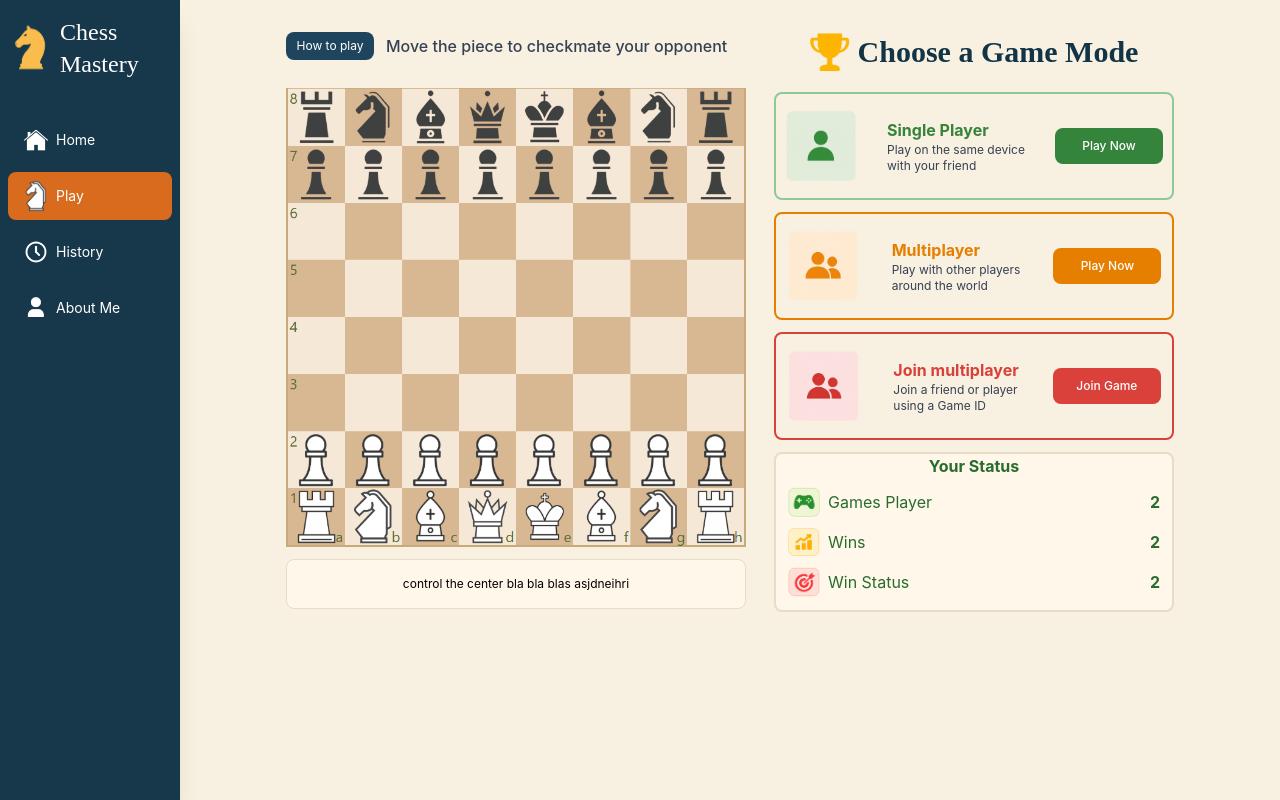
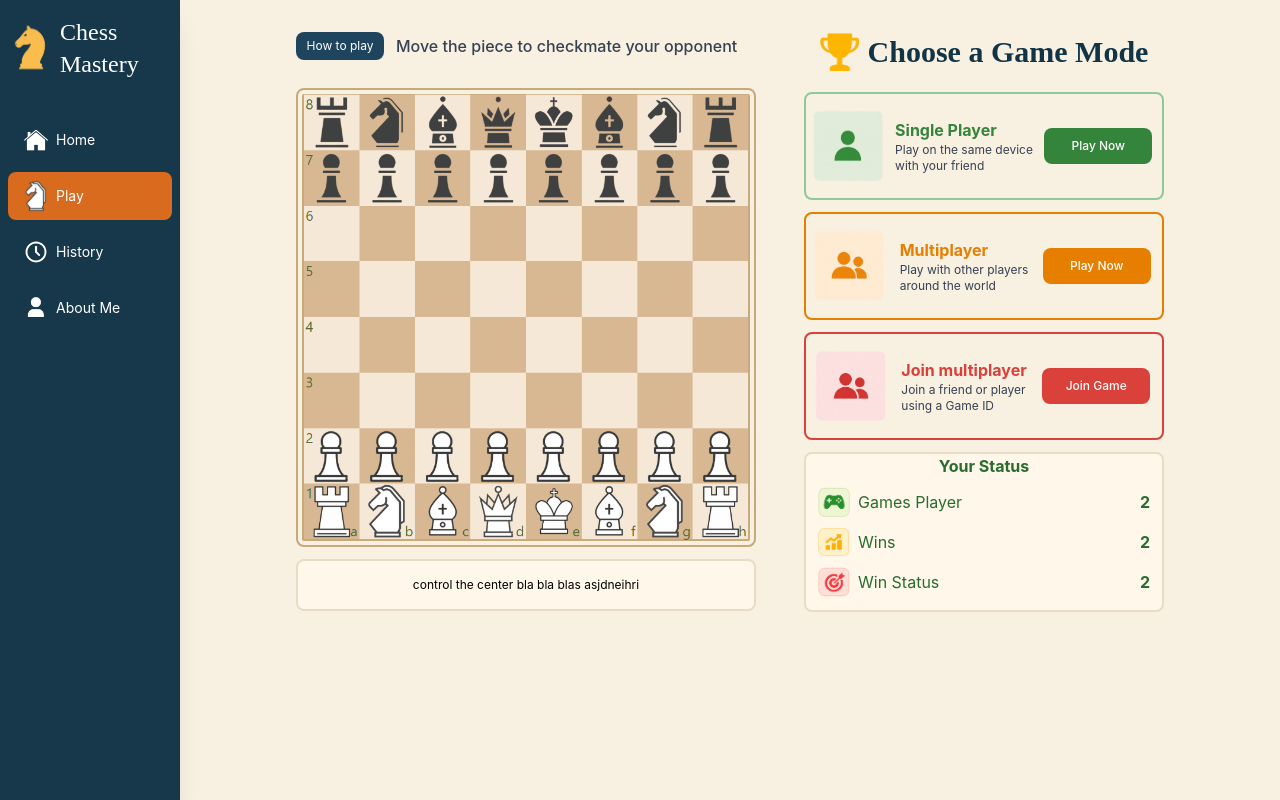
Before and after one commit to rameenali19/Chess-Game, a React (Vite) app: page /game in a window 1280 px wide. Both pictures are taken after a click on the button "No". Built offline with nearby package versions, Linux system fonts and the light colour scheme; no server answers.

Commit message:
Changed width

```diff
--- a/src/Components/ModeSelectionButton.jsx
+++ b/src/Components/ModeSelectionButton.jsx
@@ -44,7 +44,7 @@ function ModeSelectionButton({ setMode }) {
         button.map((game) => {
           return (
             <div key={game.mode}
-              className="border-2 flex gap-3 h-27 w-100 rounded-lg items-center justify-around font-inter"
+              className="border-2 flex  h-27 w-90 rounded-lg items-center justify-around font-inter"
               style={{ borderColor: game.borderColor }}
             >
 
@@ -61,7 +61,7 @@ function ModeSelectionButton({ setMode }) {
                   {game.line2}</h1>
               </div>
 
-              <button className="hover:scale-105 transition hover:cursor-pointer w-27 h-9 rounded-lg font-medium text-white text-xs"
+              <button className="hover:scale-105 transition hover:cursor-pointer w-27 h-9 rounded-lg font-medium text-white text-xs mr-1"
                 style={{ backgroundColor: game.buttonColor }}
                 onClick={() => {
                   setMode(game.mode)
--- a/src/Screens/ModeSelection.jsx
+++ b/src/Screens/ModeSelection.jsx
@@ -5,7 +5,7 @@ import ModeSelectionButton from "../Components/ModeSelectionButton";
 function ModeSelection({ mode, setMode }) {
 
   return (
-    <div className="flex  justify-center w-full h-full ml-45 gap-7 p-8">
+    <div className="flex  justify-center w-full h-full ml-45 gap-12 p-8">
 
       <div className=" flex flex-col h-full w-115 justify-center ">
 
@@ -18,12 +18,12 @@ function ModeSelection({ mode, setMode }) {
         </div>
 
 
-        <img className=" w-120 mb-3"
+        <img className=" w-120 mb-3 p-1 border-2 border-[#C7A97A] rounded-lg"
           src="/chessboard.png" alt="chessboard image"
         ></img>
 
 
-        <div className=" w-full bg-[#FFF7EA] py-4 border border-[#E8DCC7] rounded-lg flex items-center justify-center font-inter text-xs">
+        <div className=" w-full bg-[#FFF7EA] border-2 border-[#E8DCC7]  py-4 rounded-lg flex items-center justify-center font-inter text-xs">
           control the center bla bla blas asjdneihri
         </div>
       </div>
@@ -46,7 +46,7 @@ function ModeSelection({ mode, setMode }) {
           />
 
 
-          <div className="bg-[#FFF7EA] border-2 border-[#E8DCC7] w-100 h-40 flex flex-col gap-2 font-inter text-[#296c2e] rounded-lg">
+          <div className="bg-[#FFF7EA] border-2 border-[#E8DCC7] w-90 h-40 flex flex-col gap-2 font-inter text-[#296c2e] rounded-lg">
 
             <div className="text-center font-bold">Your Status</div>
 
```
